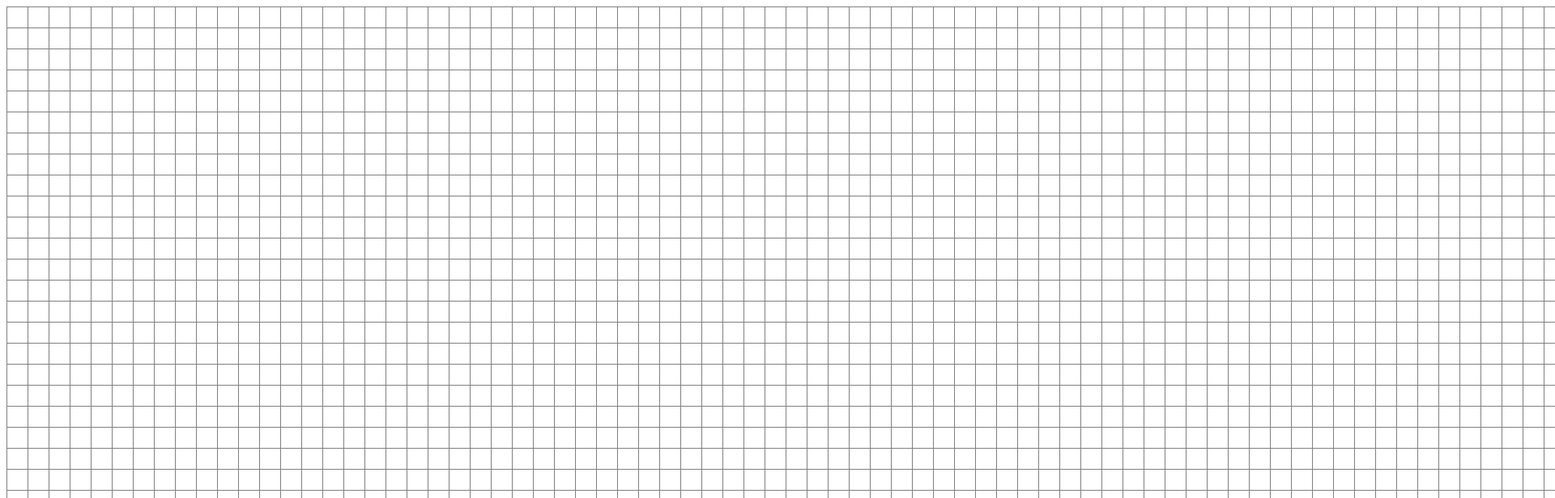
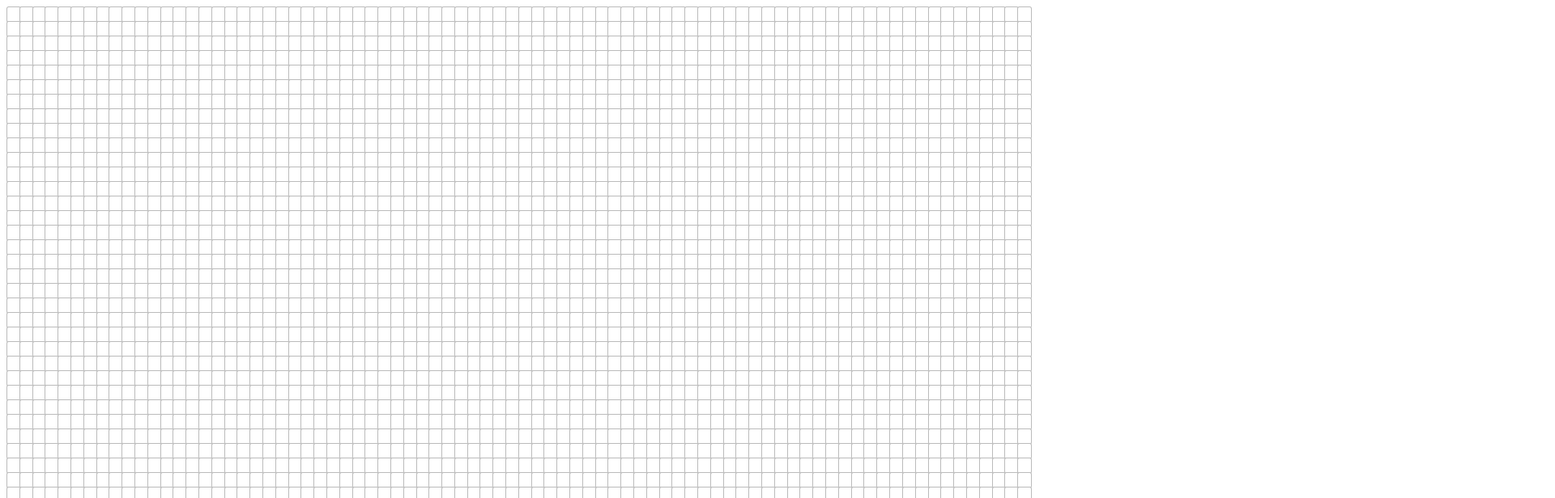
Before and after one commit to yesean/pathmazer, a React (Create React App) app: page / in a window 1280 px wide. Shown: the top 616 px of the page at 81% size, 1920 px wide, since content can reach past the window. Built offline with nearby package versions, Linux system fonts and the light colour scheme.

Commit message:
edit styling

```diff
--- a/src/App.css
+++ b/src/App.css
@@ -1,5 +1,6 @@
 .page {
-  height: 90vh;
+  margin: auto;
+  height: 95vh;
   display: flex;
   flex-direction: column;
   justify-content: space-around;
@@ -11,60 +12,121 @@
 }
 
 div.square {
-  border-right: 1px solid grey;
-  border-bottom: 1px solid grey;
-  width: 25px;
-  height: 25px;
+  border: 1px solid #bbb;
+  background-color: white;
+  width: 100%;
+  height: 100%;
+  user-select: none;
+  border-radius: 15%;
+}
+
+.square:hover {
+  cursor: cell;
 }
 
 .grid {
   margin: auto;
   display: grid;
-  grid-template-rows: repeat(40, fit-content(2vmin));
-  grid-template-columns: repeat(80, fit-content(2vw));
-  border-top: 1px solid grey;
-  border-left: 1px solid grey;
-}
-
-div.square {
-  background-color: white;
+  width: 100%;
+  height: 100%;
+  max-width: 2000px;
+  max-height: 1000px;
+  grid-template-rows: repeat(40, auto);
+  grid-template-columns: repeat(80, auto);
 }
 
 @keyframes visited {
   0% {
     background-color: yellow;
+    width: 40%;
+    height: 40%;
+    margin: auto;
+    border-radius: 40%;
   }
   25% {
     background-color: orange;
+    margin: auto;
+    border-radius: 30%;
   }
   50% {
     background-color: #0f8;
+    margin: auto;
+    border-radius: 20%;
+  }
+  75% {
+    background-color: #0ff;
+    margin: auto;
+    border-radius: 10%;
   }
   100% {
-    background-color: #0ff;
+    background-color: #5fdded;
+    width: 100%;
+    height: 100%;
+    margin: auto;
   }
 }
 
 div.visited {
-  background-color: #0ff;
+  background-color: #5fdded;
+  border: 1px #ddd solid;
   animation-name: visited;
-  animation-duration: 2s;
+  animation-duration: 1s;
+  animation-timing-function: ease-in-out;
+}
+
+@keyframes path {
+  0% {
+    margin: auto;
+    width: 75%;
+    height: 75%;
+  }
+  100% {
+    margin: auto;
+    width: 100%;
+    height: 100;
+  }
 }
 
 div.path {
   background-color: yellow;
+  animation-name: path;
+  animation-duration: 0.25s;
+  /* animation-timing-function: linear; */
 }
 
 div.start {
-  background-color: green;
+  background-color: #34d960;
 }
 
 div.end {
-  background-color: red;
+  background-color: #eb5752;
+}
+
+@keyframes wall {
+  0% {
+    background-color: white;
+    width: 100%;
+    height: 100%;
+  }
+  50% {
+    background-color: #333;
+    width: 50%;
+    height: 50%;
+    margin: auto;
+  }
+  100% {
+    background-color: #333;
+    width: 100%;
+    height: 100%;
+    margin: auto;
+  }
 }
 
 div.wall {
-  background-color: #333;
+  animation-name: wall;
+  animation-duration: 0.05s;
+  animation-fill-mode: forwards;
+  animation-timing-function: linear;
 }
 
 div.wPressed:hover {
@@ -80,9 +142,9 @@ div.ePressed:hover {
 }
 
 .buttons {
-  width: 25%;
+  width: 100%;
   display: flex;
-  justify-content: space-evenly;
+  justify-content: space-around;
 }
 
 .buttons button {
--- a/src/index.js
+++ b/src/index.js
@@ -2,9 +2,4 @@ import React from 'react';
 import ReactDOM from 'react-dom';
 import App from './App';
 
-ReactDOM.render(
-  // <React.StrictMode>
-  <App className='page' />,
-  // </React.StrictMode>,
-  document.getElementById('root')
-);
+ReactDOM.render(<App className='page' />, document.getElementById('root'));
```
